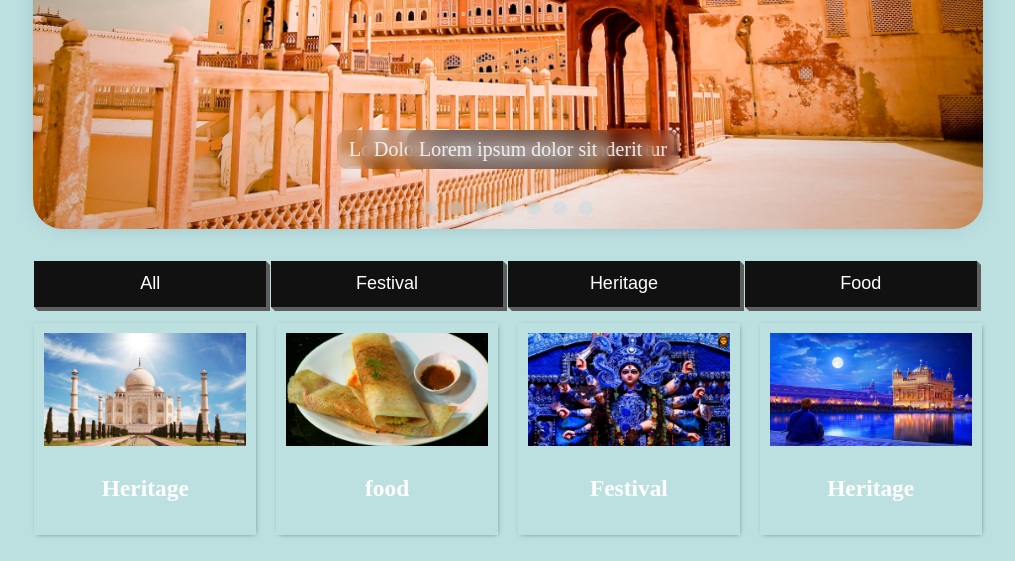
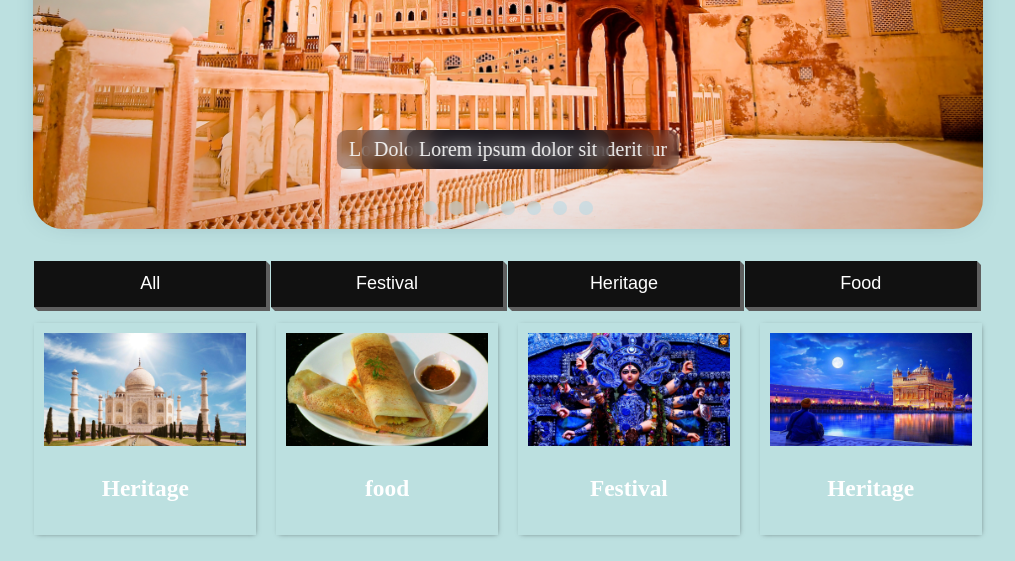
Before and after one commit to arannyakarak/Imagegallery, a plain HTML site: page index.html in a window 1280 px wide. Shown: the part 3600-4161 px from the top of the page, without its empty margins (132-1147 px from the left). Drawn offline with Linux system fonts and the light colour scheme.

Commit message:
change background color in text class

```diff
--- a/css/style.css
+++ b/css/style.css
@@ -86,7 +86,7 @@
   /* Caption text */
   .text {
     color: #f2f2f2;
-    background-color: rgba(10, 10, 20, 0.1);
+    background-color: rgba(10, 10, 20, 0.3);
     backdrop-filter: blur(6px);
     border-radius: 10px;
     font-size: 20px;
@@ -123,7 +123,7 @@
     height: 14px;
     width: 14px;
     margin: 0 4px;
-    background-color: rgba(173, 216, 230, 0.3);
+    background-color: rgba(173, 216, 230, 0.5);
     backdrop-filter: blur(2px);
     border-radius: 50%;
     display: inline-block;
```
